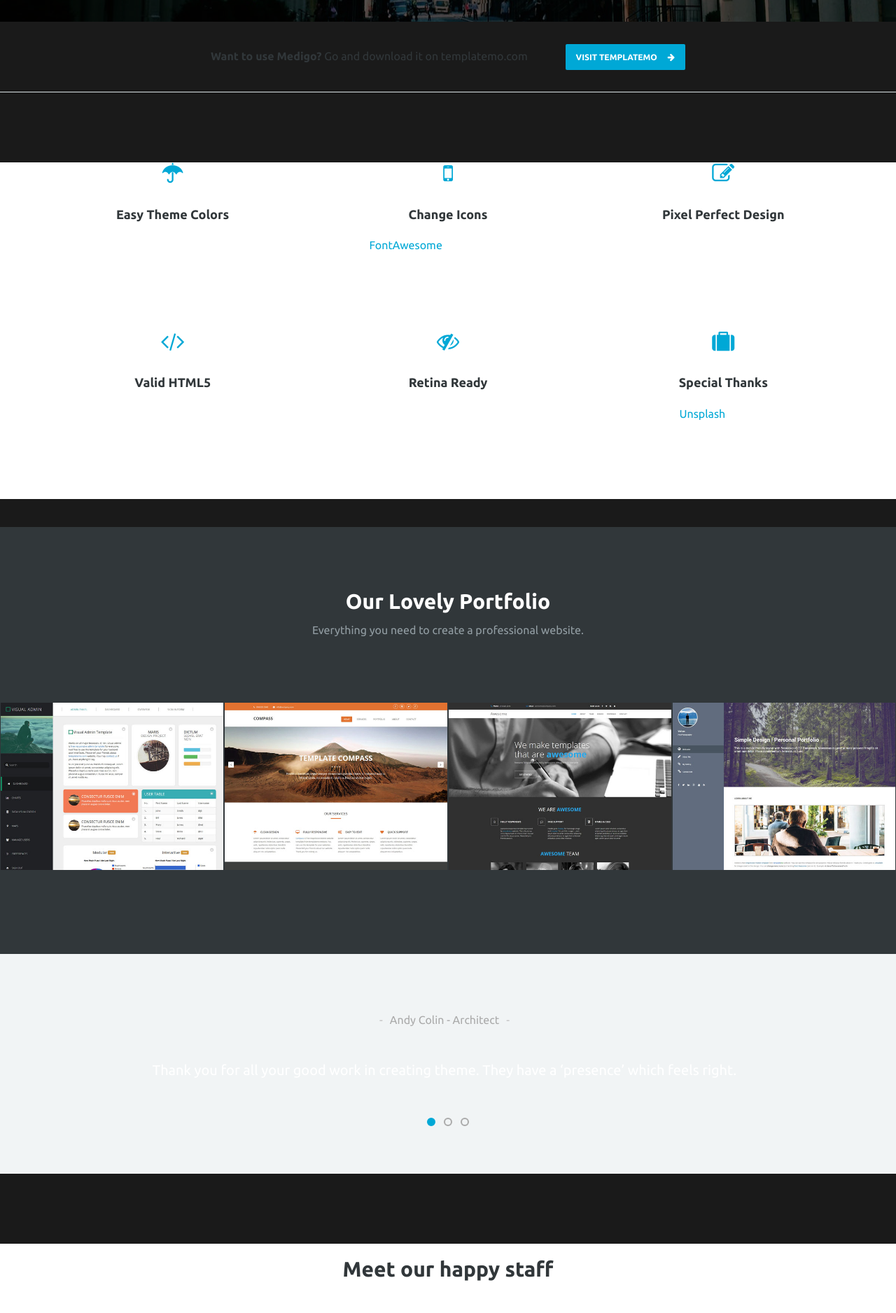
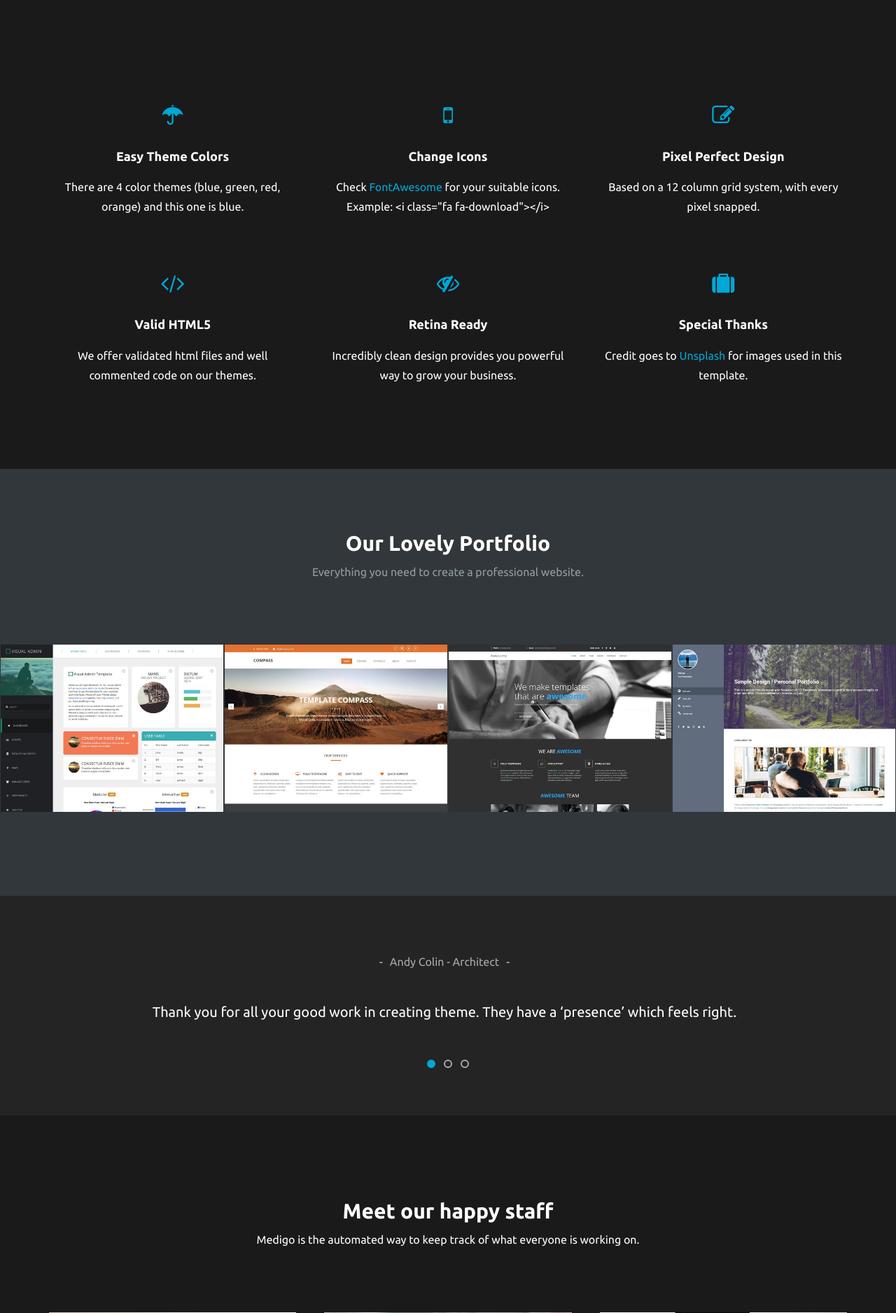
Before and after one commit to Jaiusu/tcc-genesis, a PHP site: page / in a window 1280 px wide. Shown: the part 693-2569 px from the top of the page at 70% size. Run offline with PHP 8.4, Linux system fonts and the light colour scheme.

Commit message:
First changes

```diff
--- a/css/blue-scheme.css
+++ b/css/blue-scheme.css
@@ -309,8 +309,17 @@ a.menu-toggle-btn i {
 /*------------------------------------------------------
 	General Styling
 --------------------------------------------------------*/
+
+html {
+  scroll-behavior: smooth;
+}
+
+.service-title {
+  color: white;
+}
+
 .light-content {
-  background-color: white;
+  background-color: #1a1a1a;
   width: 100%;
 }
 
@@ -324,6 +333,10 @@ a.menu-toggle-btn i {
 }
 .dark-content .section-header .section-desc {
   color: #939ea4;
+}
+
+.section-title{
+  color: white;
 }
 
 .section-header {
@@ -447,7 +460,7 @@ input.mainBtn {
 }
 
 #homeIntro {
-  background-image: url("../images/includes/homeintro.jpg");
+  background-image: url("../images/includes/homeintro2.jpg");
 }
 
 #portfolio {
@@ -459,7 +472,7 @@ input.mainBtn {
 }
 
 #blogPosts {
-  background-image: url("../images/includes/blogPosts.jpg");
+  background-image: url("../images/includes/assis.jpg");
 }
 
 #blog {
@@ -869,7 +882,7 @@ blockquote {
 	Testimonials Styling
 --------------------------------------------------------*/
 .testimonials-widget {
-  background-color: #f1f4f5;
+  background-color: #242424;
   padding: 80px 0;
 }
 
@@ -927,7 +940,7 @@ blockquote {
   position: absolute;
   bottom: 0;
   right: 0;
-  background-color: white;
+  background-color: #333333;
   padding: 5px 10px;
   font-size: 14px;
 }
@@ -937,6 +950,7 @@ blockquote {
   font-weight: 500;
   margin-top: 25px;
   display: block;
+  color: whitesmoke;
 }
 
 .thumb-post {
@@ -1286,7 +1300,7 @@ blockquote {
 }
 
 .site-footer {
-  background-color: #f1f4f5;
+  background-color: #0e0e0e;
   padding: 100px 0;
   color: #aaaaaa;
   font-family: 'Ubuntu', sans-serif;
--- a/index.html
+++ b/index.html
@@ -111,25 +111,20 @@
 		    <div class="container home-intro-content">
 		        <div class="row">
 		        	<div class="col-md-12">
-		        		<h2>Choose the Optimal Workspace for Your Business</h2>
-		        		<p>We asked six entrepreneurs with drastically different office strategies for their advice on<br> choosing a workspace. </p>
-		        		<a href="#" class="large-button white-color">Download Free <i class="icon-button fa fa-download"></i></a>
+		        		<h2>Conheça Genesis</h2>
+		        		<p>Uma comunidade voltada para a Tecnologia Assistiva e seus projetos independentes.</p>
+		        		<a href="#meio" class="large-button white-color">Saiba mais</i></a>
 		        	</div> <!-- /.col-md-12 -->
 		        </div> <!-- /.row -->
 		    </div> <!-- /.container -->
 	    </div> <!-- /.parallax-overlay -->
 	</section> <!-- /#homeIntro -->
 
-	<section class="cta clearfix">
-		<div class="container">
-			<div class="row">
-				<div class="col-md-12">
-					<h4 class="cta-title"><strong>Want to use Medigo?</strong> Go and download it on templatemo.com</h4>
-					<a href="#" class="main-button accent-color">Visit templatemo<i class="icon-button fa fa-arrow-right"></i></a>
-				</div> <!-- /.col-md-12 -->
-			</div> <!-- /.row -->
-		</div> <!-- /.container -->
-	</section> <!-- /.cta -->
+	<section id="meio">
+		<div style="padding-top: 50px;">
+
+		</div>
+	</section>
 
 	<section class="light-content services">
 		<div class="container">
```
Also changed, not shown: images/includes/assis.jpg (added), 1 other file.
